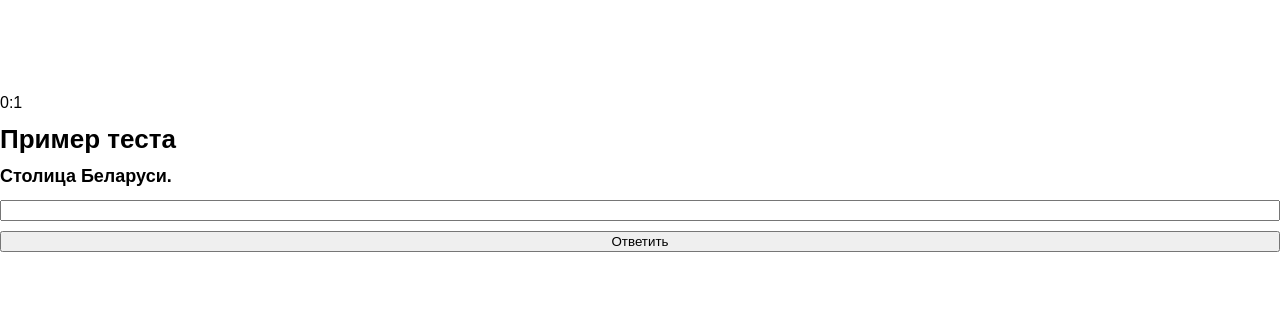
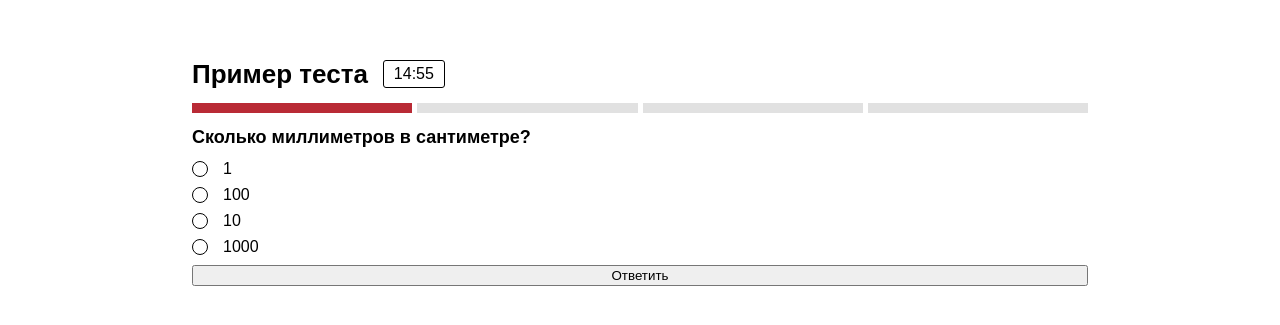
Before and after one commit to puerchik/madsoft_test, a React (Vite) app: page /test/initTest/1 in a window 1280 px wide. Before the commit this address led to /test/initTest/3. Shown: the part 227-552 px from the top of the page. Built offline with nearby package versions, Linux system fonts and the light colour scheme.

Commit message:
feat: add question progress bar and start styles

```diff
--- a/package.json
+++ b/package.json
@@ -11,6 +11,7 @@
   },
   "dependencies": {
     "@reduxjs/toolkit": "^2.2.8",
+    "clsx": "^2.1.1",
     "react": "^18.3.1",
     "react-countdown": "^2.3.6",
     "react-dom": "^18.3.1",
--- a/src/app/store/knowledgeChecksSlice.ts
+++ b/src/app/store/knowledgeChecksSlice.ts
@@ -18,21 +18,21 @@ const initialTest: Test = {
       question: 'Сколько миллиметров в сантиметре?',
       correctAnswer: ['10'],
       options: ['1', '100', '10', '1000'],
-      timer: 3,
+      timer: 900,
     },
     {
       type: 'multiply',
       question: 'Выберите четные числа.',
       correctAnswer: ['10', '88'],
       options: ['5', '10', '37', '88'],
-      timer: 2,
+      timer: 900,
     },
     {
       type: 'short',
       question: 'Столица Беларуси.',
       correctAnswer: ['Минск'],
       options: [],
-      timer: 1,
+      timer: 900,
     },
     {
       type: 'detailed',
--- a/src/components/question/Question.tsx
+++ b/src/components/question/Question.tsx
@@ -1,6 +1,7 @@
 import { SubmitHandler, useForm } from 'react-hook-form'
 import { useNavigate, useParams } from 'react-router-dom'
-import Countdown from 'react-countdown'
+import Countdown, { zeroPad } from 'react-countdown'
+import clsx from 'clsx'
 
 import { useAppDispatch, useAppSelector } from '@/shared/hooks/reduxHooks'
 import { addAnswer } from '@/app/store/knowledgeChecksSlice'
@@ -95,6 +96,8 @@ export const Question = () => {
     <>
       {currentQuestion ? (
         <div className={s.wrapper}>
+          <div className={s.titleWrapper}>
+            <h1 className={s.title}>{currentTest.testName}</h1>
             {questionTimer && (
               <Countdown
                 key={questionNumber}
@@ -102,13 +105,29 @@ export const Question = () => {
                 onComplete={handleSubmit(onSubmitHandler)}
                 autoStart
                 renderer={({ minutes, seconds }) => (
+                  <div className={s.timer}>
                     <span>
-                  {minutes}:{seconds}
+                      {zeroPad(minutes)}:{zeroPad(seconds)}
                     </span>
+                  </div>
                 )}
               />
             )}
-          <h1 className={s.title}>{currentTest.testName}</h1>
+          </div>
+          <div className={s.testProgressBar}>
+            {currentTest.test.map((_, i) => {
+              return (
+                <div
+                  key={i}
+                  className={clsx(
+                    s.testProgressItem,
+                    i === currentQuestionNumber - 1 && s.testProgressCurrentItem,
+                    i < currentQuestionNumber - 1 && s.testProgressDoneItem
+                  )}
+                ></div>
+              )
+            })}
+          </div>
           <p className={s.question}>{currentQuestion.question}</p>
           <form className={s.form} onSubmit={handleSubmit(onSubmitHandler)}>
             {options.length !== 0 ? (
--- a/src/components/question/question.module.scss
+++ b/src/components/question/question.module.scss
@@ -1,12 +1,47 @@
 .wrapper {
   display: flex;
   flex-direction: column;
+  gap: 15px;
+  width: 70%;
+  margin: 0 auto;
+}
+
+.titleWrapper {
+  display: flex;
+  align-items: center;
   gap: 15px;
 }
 
 .title {
   font-size: var(--font-size-header);
   font-weight: 600;
+}
+
+.timer {
+  border: 1px solid var(--color-black);
+  padding: 5px 10px;
+  border-radius: 3px;
+}
+
+.testProgressBar {
+  display: flex;
+  justify-content: space-between;
+  gap: 5px;
+}
+
+.testProgressItem {
+  width: 100%;
+  height: 10px;
+  background-color: var(--color-gray);
+}
+
+.testProgressCurrentItem {
+  border: none;
+  background-color: var(--color-red);
+}
+
+.testProgressDoneItem {
+  background-color: var(--color-black);
 }
 
 .question {
--- a/src/components/testSelectionComponent/TestSelectionComponent.tsx
+++ b/src/components/testSelectionComponent/TestSelectionComponent.tsx
@@ -6,15 +6,21 @@ import { Link } from 'react-router-dom'
 export const TestSelectionComponent = () => {
   const testsList = useAppSelector(state => state.persistedReducer)
 
-  console.log(Object.entries(testsList))
-
   return (
     <div className={s.wrapper}>
       <h3 className={s.title}>Выберите тест для прохождения:</h3>
       <ul className={s.testsList}>
         {Object.entries(testsList).map(el => (
           <li key={el[0]} className={s.testsListItem}>
-            <Link to={`/test/${el[1].id}/${el[1].currentQuestionNumber}`}>{el[1].testName}</Link>
+            <Link
+              to={`/test/${el[1].id}/${
+                el[1].answers?.length < el[1].currentQuestionNumber
+                  ? el[1].currentQuestionNumber
+                  : 'result'
+              }`}
+            >
+              {el[1].testName}
+            </Link>
           </li>
         ))}
       </ul>
```
Also changed, not shown: 1 other file (tests, documents, lock files or other folders). Lines whose indentation alone changed are shown as unchanged.
